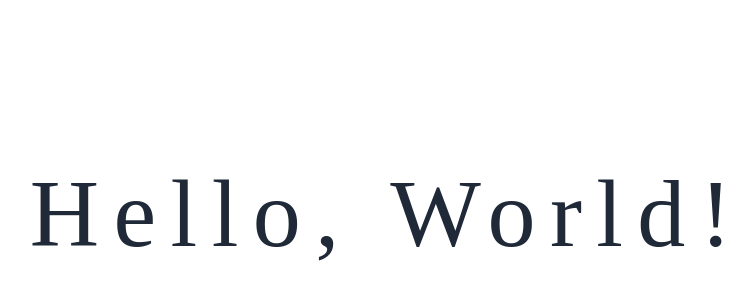
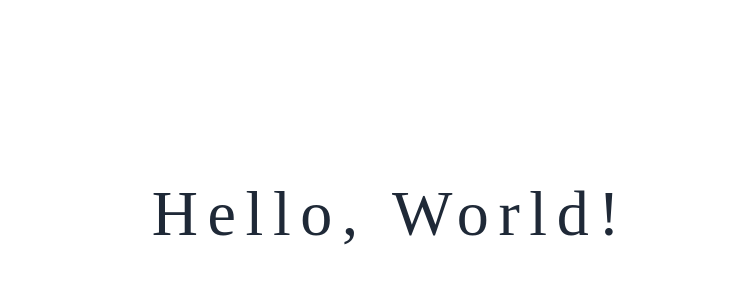
Before and after one commit to rytsh/vitesse, a Svelte app: page / in a window 1280 px wide. Shown: the part 186-486 px from the top of the page, without its empty margins (245-998 px from the left). Built offline with nearby package versions, Linux system fonts and the light colour scheme.

Commit message:
fix: updated to last version
Signed-off-by: Eray Ates <eates23@gmail.com>

```diff
--- a/src/components/Home.svelte
+++ b/src/components/Home.svelte
@@ -37,7 +37,7 @@
 <div class="middle">
   <div>
     {#if mounted}
-      <span class="typewriter text-gray-800" in:typewriter />
+      <span class="typewriter text-gray-800 " in:typewriter />
     {/if}
   </div>
 </div>
@@ -48,6 +48,7 @@
     display: flex;
     height: 100%;
     justify-content: center;
+    margin: 0 5px;
   }
 
   .typewriter {
@@ -57,8 +58,9 @@
     margin: 0 auto; /* Gives that scrolling effect as the typing happens */
     letter-spacing: 0.15em; /* Adjust as needed */
     font-family: cursive;
-    font-size: 72pt;
+    font-size: 5vw;
     animation: typing 3.5s steps(40, end), blink-caret 0.75s step-end infinite;
+    white-space: normal;
   }
 
   /* The typing effect */
--- a/tsconfig.json
+++ b/tsconfig.json
@@ -42,6 +42,10 @@
     "src/**/*.svelte",
     "**/*.config.js",
     "**/*.*rc.js",
+    "**/*.html",
+  ],
+  "exclude": [
+    "node_modules/*"
   ],
   "extends": "@tsconfig/svelte/tsconfig.json"
 }
--- a/vite.config.js
+++ b/vite.config.js
@@ -1,6 +1,6 @@
 import * as path from "path";
 import { defineConfig } from "vite";
-import svelte from "@sveltejs/vite-plugin-svelte";
+import { svelte } from "@sveltejs/vite-plugin-svelte";
 import preprocess from "svelte-preprocess";
 
 // https://vitejs.dev/config/
@@ -18,7 +18,7 @@ export default defineConfig({
   server: {
     proxy: {
       "/api": {
-        target: "http://localhost:5555",
+        target: "http://localhost:" + process.env.PORT ?? 3000,
         changeOrigin: true,
         secure: true,
         ws: true,
```
Also changed, not shown: package.json (+25 -25 lines), 2 other files (tests, documents, lock files or other folders).
